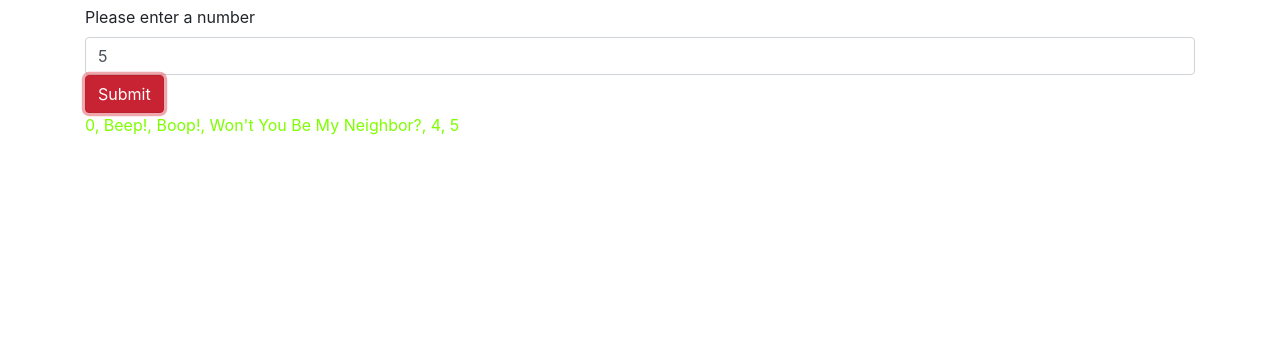
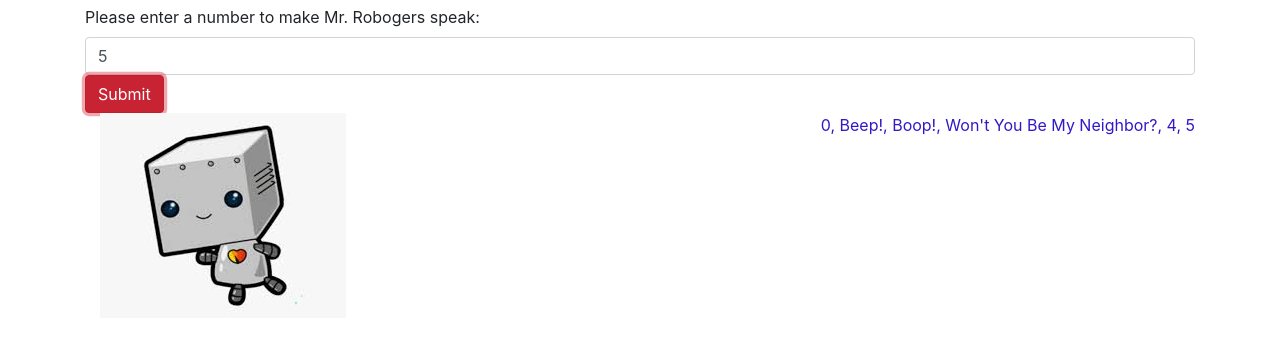
Before and after one commit to NickyLind/project-3, a plain HTML site: page index.html in a window 1280 px wide. Both pictures are taken after typing "5" into the empty fields and a click on the button "Submit". Shown: the part 51-402 px from the top of the page. Drawn offline with nearby package versions, Linux system fonts and the light colour scheme.

Commit message:
add a smol robot to talk to

```diff
--- a/css/styles.css
+++ b/css/styles.css
@@ -1,3 +1,12 @@
 #output {
-  color: chartreuse;
+  color:rgb(49, 25, 199);
 }
+.col-3  {
+  float: left;
+}
+.words {
+  float:right
+}
+/* #hidemefirst  {
+  display: none;
+} */
--- a/index.html
+++ b/index.html
@@ -12,11 +12,20 @@
   <div class="container">
     <h1>Mr. Robogers Neighborhood</h1>
     <form id="form">
-      <label for="input">Please enter a number</label>
+      <label for="input">Please enter a number to make Mr. Robogers speak:</label>
       <input id="input" class="form-control" type="number" min="0">
       <button type="submit" class="btn btn-danger">Submit</button>
     </form>
-    <div id="output"></div>
+  </div>
+  <div class="container">
+    <div id="hidemefirst">
+      <div class="words">
+        <div id="output"></div>
+      </div>
+      <div class="col-3">
+        <img src="img/cuteroboguy.jpeg">
+      </div>
+    </div>
   </div>
 </body>
 </html>
--- a/js/scripts.js
+++ b/js/scripts.js
@@ -16,6 +16,8 @@ for (let i = 0; i <= number; i++) {
   userArray.push[i] }
 }
 userStrArray = userArray.join(",  ")
+
+$("#hidemefirst").show();
 $("#output").text(userStrArray);
   });
 });
```
Also changed, not shown: img/cuteroboguy.jpeg (added).
